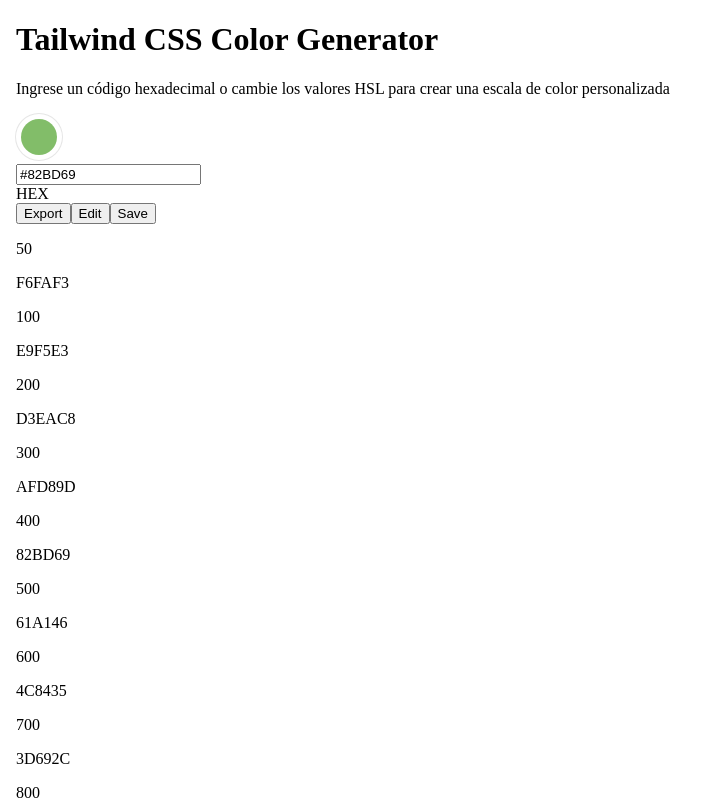
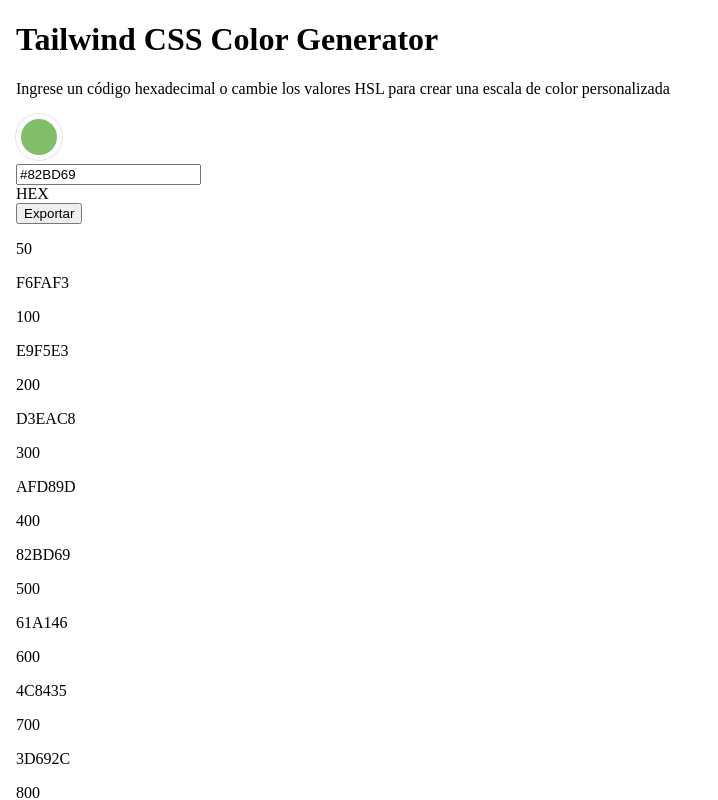
Before and after one commit to Leo-Spj/Generador-de-Paletas-de-Color-para-TailwindCss, a React (Vite) app in the folder src/renderer/: page / in a window 1280 px wide. Shown: the top 800 px of the page, without its empty margins (0-718 px from the left). Built offline with nearby package versions, Linux system fonts and the light colour scheme.

Commit message:
Eliminar botón "Edit" y "Save" en Home.jsx

```diff
--- a/src/renderer/src/components/Home.jsx
+++ b/src/renderer/src/components/Home.jsx
@@ -19,9 +19,7 @@
 
             <div className="flex justify-center">
               <div className="flex justify-end space-x-2 mb-6">
-                <button className="text-sm text-gray-500">Export</button>
-                <button className="text-sm text-gray-500">Edit</button>
-                <button className="text-sm text-gray-500">Save</button>
+                <button className="text-sm text-gray-500">Exportar</button>
               </div>
             </div>
 
```
